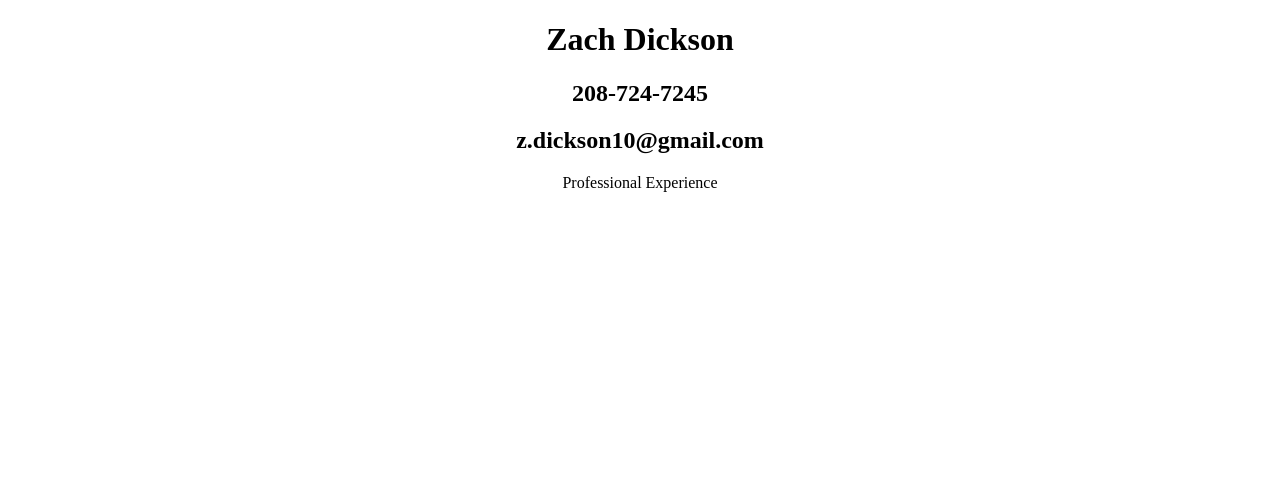
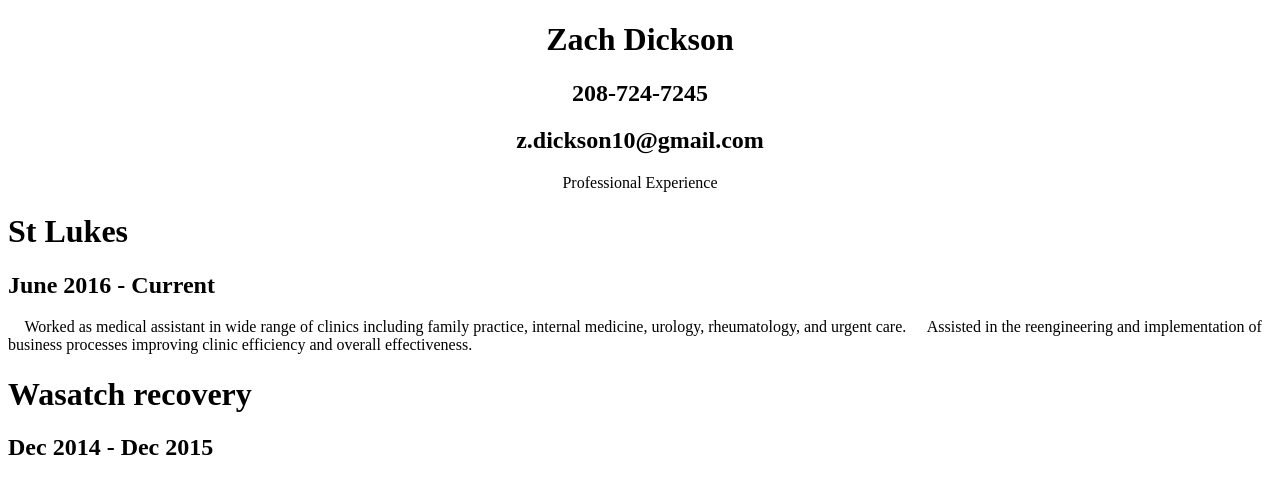
Before and after one commit to ZachDickson/resume, a plain HTML site: page index.html in a window 1280 px wide. Drawn offline with Linux system fonts and the light colour scheme.

Commit message:
added section job1

```diff
--- a/index.html
+++ b/index.html
@@ -18,3 +18,19 @@
   </header>
 
   <header class="professional experience">Professional Experience</header>
+
+  <p class="job1">
+    <h1>St Lukes</h1>
+    <h2>June 2016 - Current</h2>
+    <section>
+       Worked as medical assistant in wide range of clinics including family practice, internal medicine, urology,
+      rheumatology, and urgent care.
+       Assisted in the reengineering and implementation of business processes improving clinic efficiency and overall
+      effectiveness.
+    </section>
+  </p>
+
+  <p class="job2">
+    <h1>Wasatch recovery</h1>
+    <h2>Dec 2014 - Dec 2015</h2>
+  </p>
```
